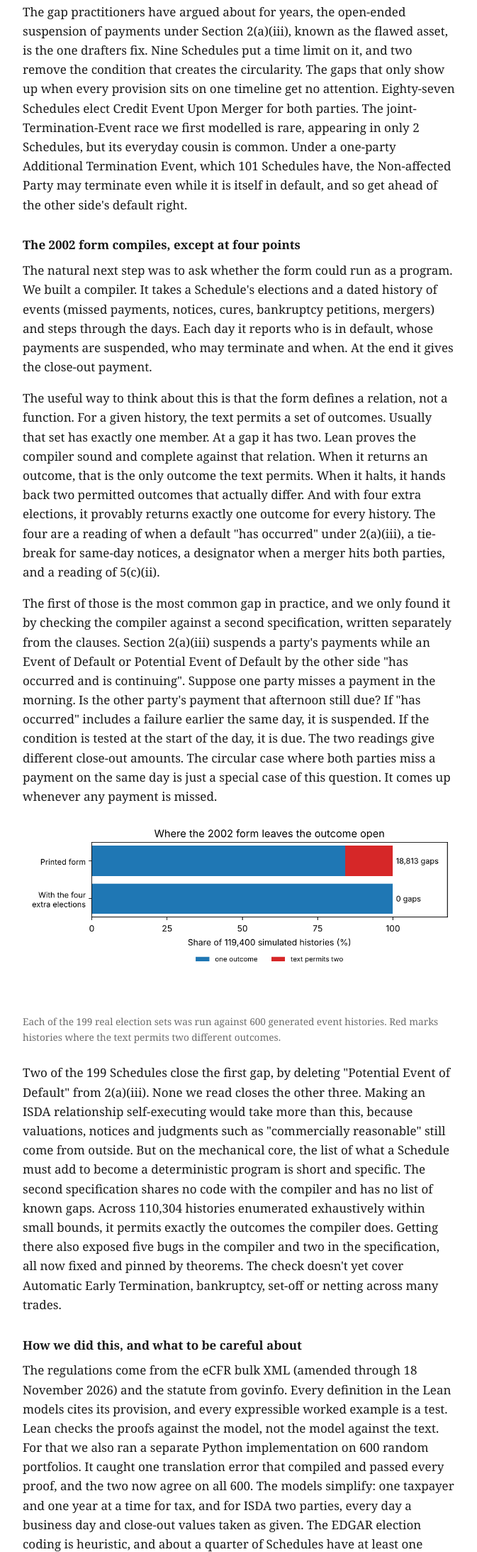
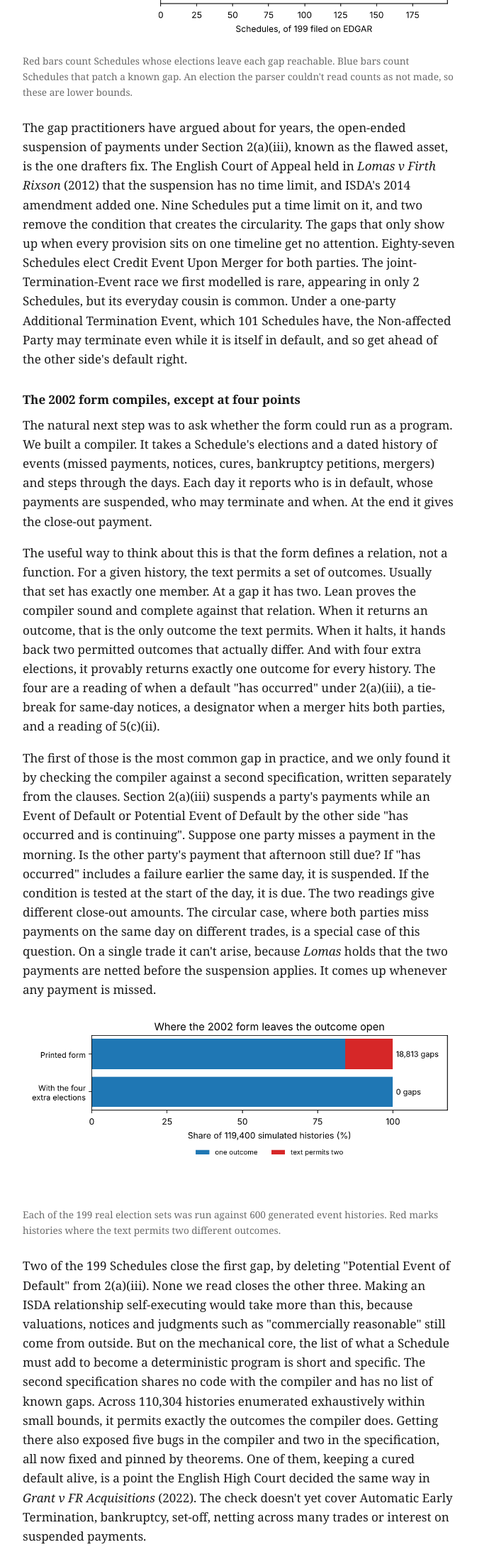
Before and after one commit to bsovocool16/bsovocool16.github.io, a plain HTML site: page notes/derivatives-law-in-lean.html in a window 1280 px wide. Shown: the part 6017-8203 px from the top of the page at 71% size, without its empty margins (302-975 px from the left). Drawn offline with Linux system fonts and the light colour scheme.

Commit message:
Derivatives post: fold in Lomas netting order, Grant, Notice 2026-62 and 2026-61
Co-Authored-By: Claude Opus 5.5 <noreply@anthropic.com>
Claude-Session: https://claude.ai/code/session_016kv7imztxe2ZwGBs7LyZaw

```diff
--- a/notes/derivatives-law-in-lean.html
+++ b/notes/derivatives-law-in-lean.html
@@ -92,7 +92,7 @@
 <p class="ann">There is no §1.98B-5. The intended cite is §1.988-5, the integration rule.</p>
 <blockquote class="reg"><span class="src">Treas. Reg. §1.871-15(r)(2) and (r)(3)</span>(2) &hellip; Notwithstanding the first sentence of <mark>this paragraph (r)(3)</mark>, paragraphs (d)(2) and (e) of this section do not apply to payments made in 2017 &hellip;<br><br>(3) Effective/applicability date for <mark>paragraphs (g)(4)(ii)(B), (p)(1)(ii) through (iv), and (p)(5)</mark> of this section. <mark>Paragraphs (c)(2)(iv), (h), and (q)</mark> of this section apply to payments made on or after January 1, 2017.</blockquote>
 <p class="ann">Paragraph (r)(2) calls itself (r)(3). The heading of (r)(3) names one set of paragraphs and its text names another.</p>
-<p>Five more problems surfaced while we formalized the rules. In four, a worked example contradicts the rule it illustrates. §1.1092(b)-6 Example 4 treats $3 of gain as part of a long-term loss that -3T(b)(7) makes short-term. §1.1092(b)-1T Examples 24 to 26 stipulate that a call is "not an option to acquire" the stock, against the plain words of (a)(1). §1.1092(b)-4T Example 6 nets long-term against short-term in a mixed straddle account, which the rule doesn't provide for. §1.446-3(h)(5) Example 3 nets an ordinary fee against a capital termination payment. In the fifth, the §871(m) phase-in dates printed in §1.871-15(r)(2) have been overtaken by IRS notices, most recently Notice 2024-44. None of these changes the law much, but each one sends a careful reader the wrong way.</p>
+<p>Five more problems surfaced while we formalized the rules. In four, a worked example contradicts the rule it illustrates. §1.1092(b)-6 Example 4 treats $3 of gain as part of a long-term loss that -3T(b)(7) makes short-term. §1.1092(b)-1T Examples 24 to 26 stipulate that a call is "not an option to acquire" the stock, against the plain words of (a)(1). §1.1092(b)-4T Example 6 nets long-term against short-term in a mixed straddle account, which the rule doesn't provide for. §1.446-3(h)(5) Example 3 nets an ordinary fee against a capital termination payment. In the fifth, the §871(m) phase-in dates printed in §1.871-15(r)(2) have been overtaken by IRS notices, most recently Notice 2026-61, which runs the relief through 2028. None of these changes the law much, but each one sends a careful reader the wrong way.</p>
 
 <h2>Five rules can be read two ways, and the reading decides who pays</h2>
 <p>Unlike the typos, these change how much tax someone owes, or how much one party to a swap pays the other. Three are in the tax rules and two are in the ISDA form.</p>
@@ -110,7 +110,7 @@
 <h3>An identified straddle can lose a loss permanently</h3>
 <p>A loss on an identified straddle is never deducted. It goes into the basis of the offsetting positions, and the statute bars every other way of taking it into account.</p>
 <blockquote class="reg"><span class="src">26 U.S.C. §1092(a)(2)(A)</span>(ii) if there is any loss with respect to any position of the identified straddle, <mark>the basis of each of the offsetting positions</mark> in the identified straddle shall be increased &hellip;<br><br>(iv) any loss described in clause (ii) <mark>shall not otherwise be taken into account</mark> for purposes of this title.</blockquote>
-<p>If the gain leg has already closed and its gain has been taxed, there is no position left to absorb the loss, and read literally the loss disappears. In one case the gain leg closes in year one at a $370.30 gain, which is taxed, and the loss leg closes in year two at a $5,000 loss that never counts. About 91 of 250 random identified straddles strand a loss this way. The theorem "deferral is timing only" holds for ordinary straddles and is false for identified ones. The ordering regulations that §1092(a)(2)(D) authorizes have never been issued. This is a trap for taxpayers more than a loophole, and we haven't yet checked whether practitioners already discuss it.</p>
+<p>If the gain leg has already closed and its gain has been taxed, there is no position left to absorb the loss, and read literally the loss disappears. In one case the gain leg closes in year one at a $370.30 gain, which is taxed, and the loss leg closes in year two at a $5,000 loss that never counts. About 91 of 250 random identified straddles strand a loss this way. The theorem "deferral is timing only" holds for ordinary straddles and is false for identified ones. The ordering regulations that §1092(a)(2)(D) authorizes have never been issued. The IRS has since met this fact pattern from the other side. Notice 2026-62, issued in September 2026, describes funds that pair a currency forward with a currency future, identify the pair as a straddle, and always close the future first. When the future is up, they take capital gain on it and later claim an ordinary loss when the forward settles. The IRS objects to the character of that loss. Read literally, the statute goes further. The forward's loss has no offsetting position left to land in, so it never counts at all.</p>
 
 <h3>When one event is both a default and a Termination Event, whoever moves first picks the payment formula</h3>
 <p>Under the ISDA form, after an Event of Default the non-defaulting party closes out every trade on its own valuation and can set off other debts. After a Termination Event affecting both parties, the two parties' valuations are split. One set of facts can be both. Section 5(c) ranks overlaps involving Illegality and Force Majeure, but not this one, and nothing in Section 6 ranks the two routes either. So the first valid notice fixes the basis.</p>
@@ -130,17 +130,17 @@
   <img src="../assets/derivatives-schedules.png" alt="Bar chart of Schedules leaving each gap open: 101 can race, 87 have the double-merger hole, 8 the 5(c)(ii) question, 4 Automatic Early Termination, 2 the joint race. 9 patch the suspension and 2 remove the circularity.">
   <figcaption>Red bars count Schedules whose elections leave each gap reachable. Blue bars count Schedules that patch a known gap. An election the parser couldn't read counts as not made, so these are lower bounds.</figcaption>
 </figure>
-<p>The gap practitioners have argued about for years, the open-ended suspension of payments under Section 2(a)(iii), known as the flawed asset, is the one drafters fix. Nine Schedules put a time limit on it, and two remove the condition that creates the circularity. The gaps that only show up when every provision sits on one timeline get no attention. Eighty-seven Schedules elect Credit Event Upon Merger for both parties. The joint-Termination-Event race we first modelled is rare, appearing in only 2 Schedules, but its everyday cousin is common. Under a one-party Additional Termination Event, which 101 Schedules have, the Non-affected Party may terminate even while it is itself in default, and so get ahead of the other side's default right.</p>
+<p>The gap practitioners have argued about for years, the open-ended suspension of payments under Section 2(a)(iii), known as the flawed asset, is the one drafters fix. The English Court of Appeal held in <i>Lomas v Firth Rixson</i> (2012) that the suspension has no time limit, and ISDA's 2014 amendment added one. Nine Schedules put a time limit on it, and two remove the condition that creates the circularity. The gaps that only show up when every provision sits on one timeline get no attention. Eighty-seven Schedules elect Credit Event Upon Merger for both parties. The joint-Termination-Event race we first modelled is rare, appearing in only 2 Schedules, but its everyday cousin is common. Under a one-party Additional Termination Event, which 101 Schedules have, the Non-affected Party may terminate even while it is itself in default, and so get ahead of the other side's default right.</p>
 
 <h2>The 2002 form compiles, except at four points</h2>
 <p>The natural next step was to ask whether the form could run as a program. We built a compiler. It takes a Schedule's elections and a dated history of events (missed payments, notices, cures, bankruptcy petitions, mergers) and steps through the days. Each day it reports who is in default, whose payments are suspended, who may terminate and when. At the end it gives the close-out payment.</p>
 <p>The useful way to think about this is that the form defines a relation, not a function. For a given history, the text permits a set of outcomes. Usually that set has exactly one member. At a gap it has two. Lean proves the compiler sound and complete against that relation. When it returns an outcome, that is the only outcome the text permits. When it halts, it hands back two permitted outcomes that actually differ. And with four extra elections, it provably returns exactly one outcome for every history. The four are a reading of when a default "has occurred" under 2(a)(iii), a tie-break for same-day notices, a designator when a merger hits both parties, and a reading of 5(c)(ii).</p>
-<p>The first of those is the most common gap in practice, and we only found it by checking the compiler against a second specification, written separately from the clauses. Section 2(a)(iii) suspends a party's payments while an Event of Default or Potential Event of Default by the other side "has occurred and is continuing". Suppose one party misses a payment in the morning. Is the other party's payment that afternoon still due? If "has occurred" includes a failure earlier the same day, it is suspended. If the condition is tested at the start of the day, it is due. The two readings give different close-out amounts. The circular case where both parties miss a payment on the same day is just a special case of this question. It comes up whenever any payment is missed.</p>
+<p>The first of those is the most common gap in practice, and we only found it by checking the compiler against a second specification, written separately from the clauses. Section 2(a)(iii) suspends a party's payments while an Event of Default or Potential Event of Default by the other side "has occurred and is continuing". Suppose one party misses a payment in the morning. Is the other party's payment that afternoon still due? If "has occurred" includes a failure earlier the same day, it is suspended. If the condition is tested at the start of the day, it is due. The two readings give different close-out amounts. The circular case, where both parties miss payments on the same day on different trades, is a special case of this question. On a single trade it can't arise, because <i>Lomas</i> holds that the two payments are netted before the suspension applies. It comes up whenever any payment is missed.</p>
 <figure>
   <img src="../assets/derivatives-compiler.png" alt="Stacked bar: under the printed form, 18,813 of 119,400 histories have two permitted outcomes; with the four extra elections, none do.">
   <figcaption>Each of the 199 real election sets was run against 600 generated event histories. Red marks histories where the text permits two different outcomes.</figcaption>
 </figure>
-<p>Two of the 199 Schedules close the first gap, by deleting "Potential Event of Default" from 2(a)(iii). None we read closes the other three. Making an ISDA relationship self-executing would take more than this, because valuations, notices and judgments such as "commercially reasonable" still come from outside. But on the mechanical core, the list of what a Schedule must add to become a deterministic program is short and specific. The second specification shares no code with the compiler and has no list of known gaps. Across 110,304 histories enumerated exhaustively within small bounds, it permits exactly the outcomes the compiler does. Getting there also exposed five bugs in the compiler and two in the specification, all now fixed and pinned by theorems. The check doesn't yet cover Automatic Early Termination, bankruptcy, set-off or netting across many trades.</p>
+<p>Two of the 199 Schedules close the first gap, by deleting "Potential Event of Default" from 2(a)(iii). None we read closes the other three. Making an ISDA relationship self-executing would take more than this, because valuations, notices and judgments such as "commercially reasonable" still come from outside. But on the mechanical core, the list of what a Schedule must add to become a deterministic program is short and specific. The second specification shares no code with the compiler and has no list of known gaps. Across 110,304 histories enumerated exhaustively within small bounds, it permits exactly the outcomes the compiler does. Getting there also exposed five bugs in the compiler and two in the specification, all now fixed and pinned by theorems. One of them, keeping a cured default alive, is a point the English High Court decided the same way in <i>Grant v FR Acquisitions</i> (2022). The check doesn't yet cover Automatic Early Termination, bankruptcy, set-off, netting across many trades or interest on suspended payments.</p>
 
 <h2>How we did this, and what to be careful about</h2>
 <p>The regulations come from the eCFR bulk XML (amended through 18 November 2026) and the statute from govinfo. Every definition in the Lean models cites its provision, and every expressible worked example is a test. Lean checks the proofs against the model, not the model against the text. For that we also ran a separate Python implementation on 600 random portfolios. It caught one translation error that compiled and passed every proof, and the two now agree on all 600. The models simplify: one taxpayer and one year at a time for tax, and for ISDA two parties, every day a business day and close-out values taken as given. The EDGAR election coding is heuristic, and about a quarter of Schedules have at least one election we couldn't read.</p>
```
